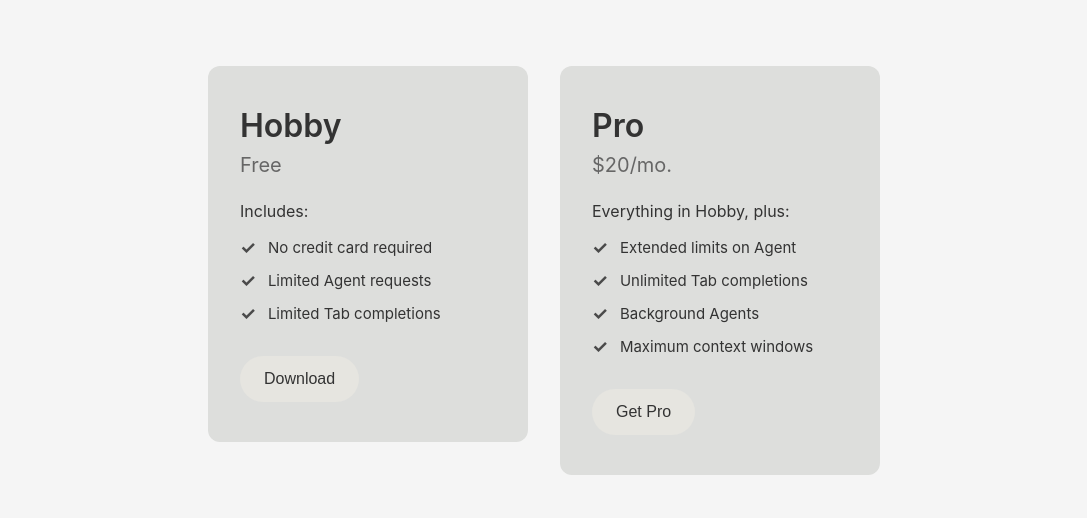
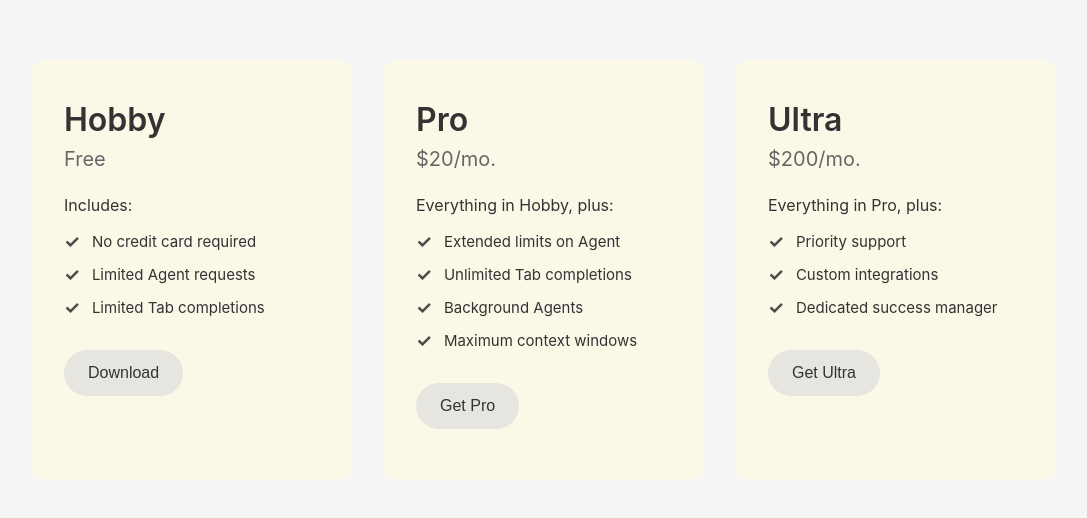
Before and after one commit to jamesnewton89/Memorisley-Project, a plain HTML site: page index.html in a window 1280 px wide. Shown: the part 130-648 px from the top of the page, without its empty margins (96-1183 px from the left). Drawn offline with Linux system fonts and the light colour scheme.

Commit message:
New Card
New card with min height added

```diff
--- a/index.html
+++ b/index.html
@@ -56,6 +56,28 @@
             </div>
             <button class="download-button">Get Pro</button>
         </div>
+        <div class="card">
+            <h1 class="card-title">Ultra</h1>
+            <p class="card-price">$200/mo.</p>
+            <div class="card-content">
+                <p class="includes-text">Everything in Pro, plus:</p>
+                <ul class="features-list">
+                    <li>
+                        <span class="checkmark">✓</span>
+                        Priority support
+                    </li>
+                    <li>
+                        <span class="checkmark">✓</span>
+                        Custom integrations
+                    </li>
+                    <li>
+                        <span class="checkmark">✓</span>
+                        Dedicated success manager
+                    </li>
+                </ul>
+            </div>
+            <button class="download-button">Get Ultra</button>
+        </div>
     </div>
 </body>
 </html>
--- a/styles.css
+++ b/styles.css
@@ -24,10 +24,11 @@
 }
 
 .card {
-    background-color: #dddedc;
+    background-color: #fbf8e8;
     border-radius: 12px;
     padding: 40px 32px;
     width: 320px;
+    min-height: 420px;
     flex-shrink: 0;
 }
 
```
